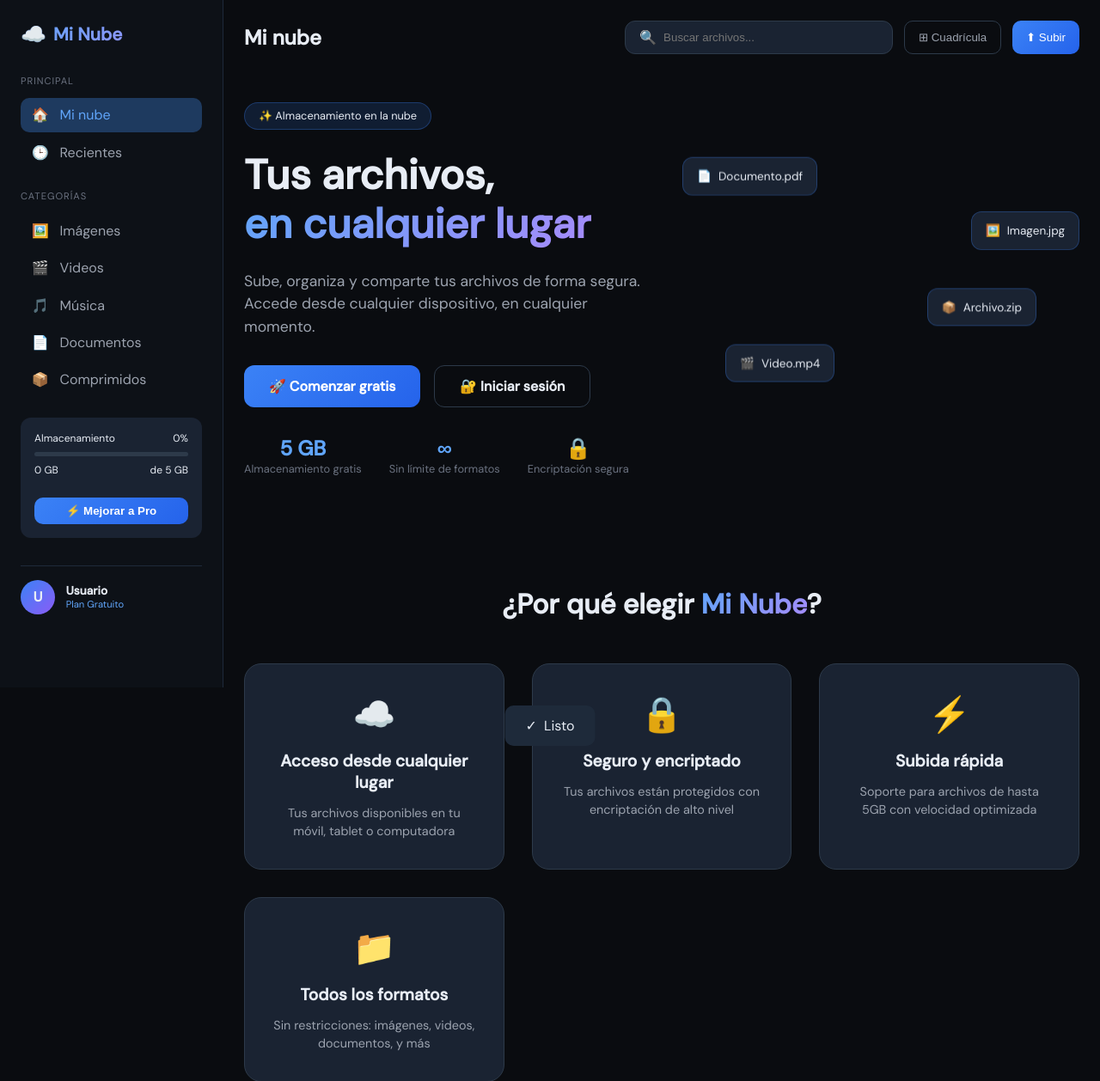
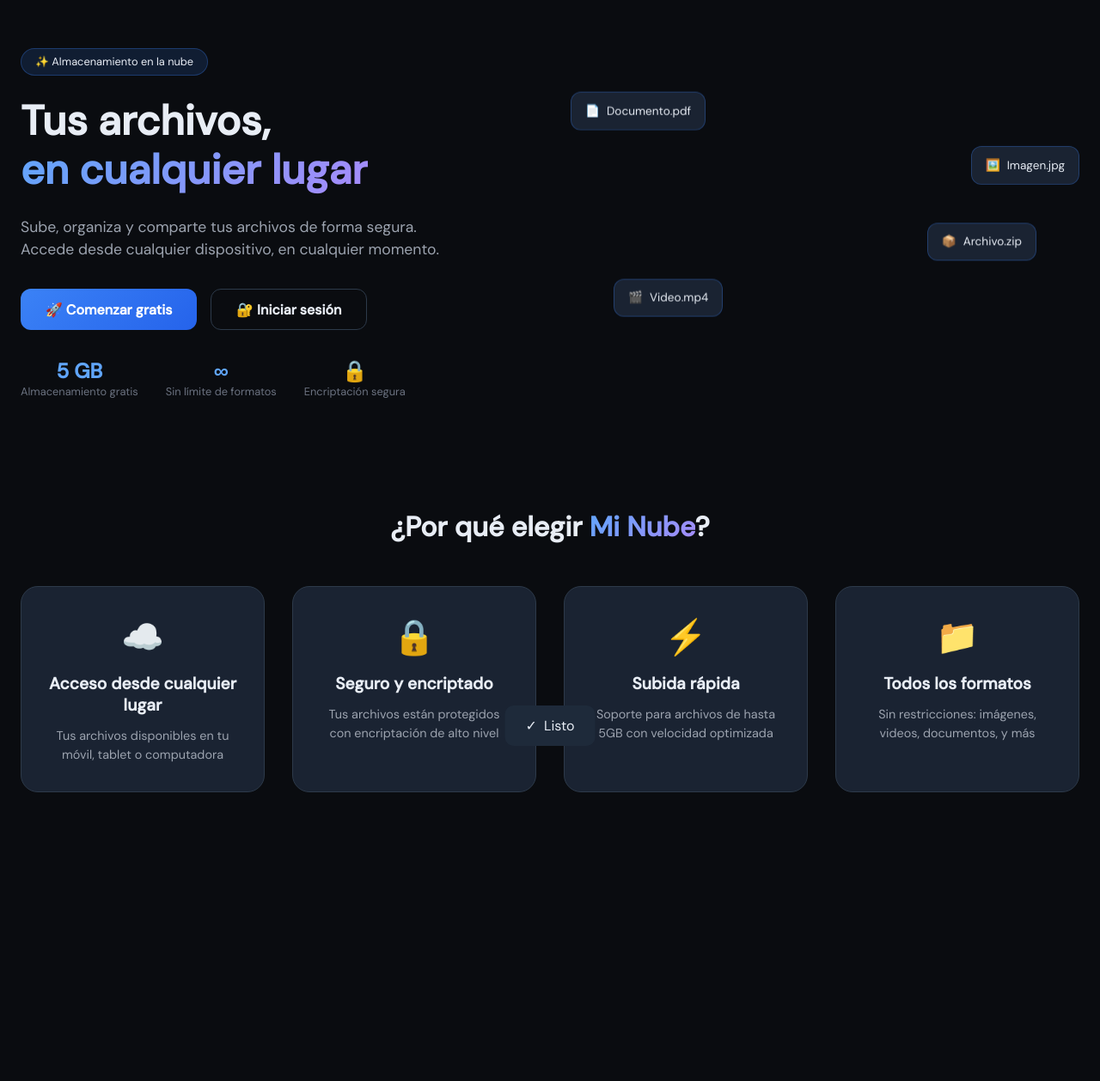
Before and after one commit to kfyikyuiyu/mi-nube, a Flask app: page / in a window 1280 px wide. Shown: the top 1258 px of the page at 86% size. After the commit the page ends 922 px from the top, so only its background shows below. Run offline with Flask 3, Linux system fonts and the light colour scheme.

Commit message:
ocultar sidebar en inicio

```diff
--- a/templates/base.html
+++ b/templates/base.html
@@ -274,7 +274,7 @@
 <body>
     <div class="app-container">
         <!-- Sidebar -->
-        <aside class="sidebar" id="sidebar">
+        <aside class="sidebar" id="sidebar" {% if not current_user.is_authenticated %}style="display:none"{% endif %}>
             <div class="logo">
                 <span>☁️</span> Mi Nube
             </div>
@@ -335,8 +335,8 @@
         </aside>
 
         <!-- Main Content -->
-        <main class="main-content">
-            <div class="top-bar">
+        <main class="main-content" {% if not current_user.is_authenticated %}style="margin-left:0"{% endif %}>
+            <div class="top-bar" {% if not current_user.is_authenticated %}style="display:none"{% endif %}>
                 <h1 class="page-title" id="pageTitle">Mi nube</h1>
                 <div style="display: flex; gap: 0.8rem;">
                     <div class="search-box">
```
